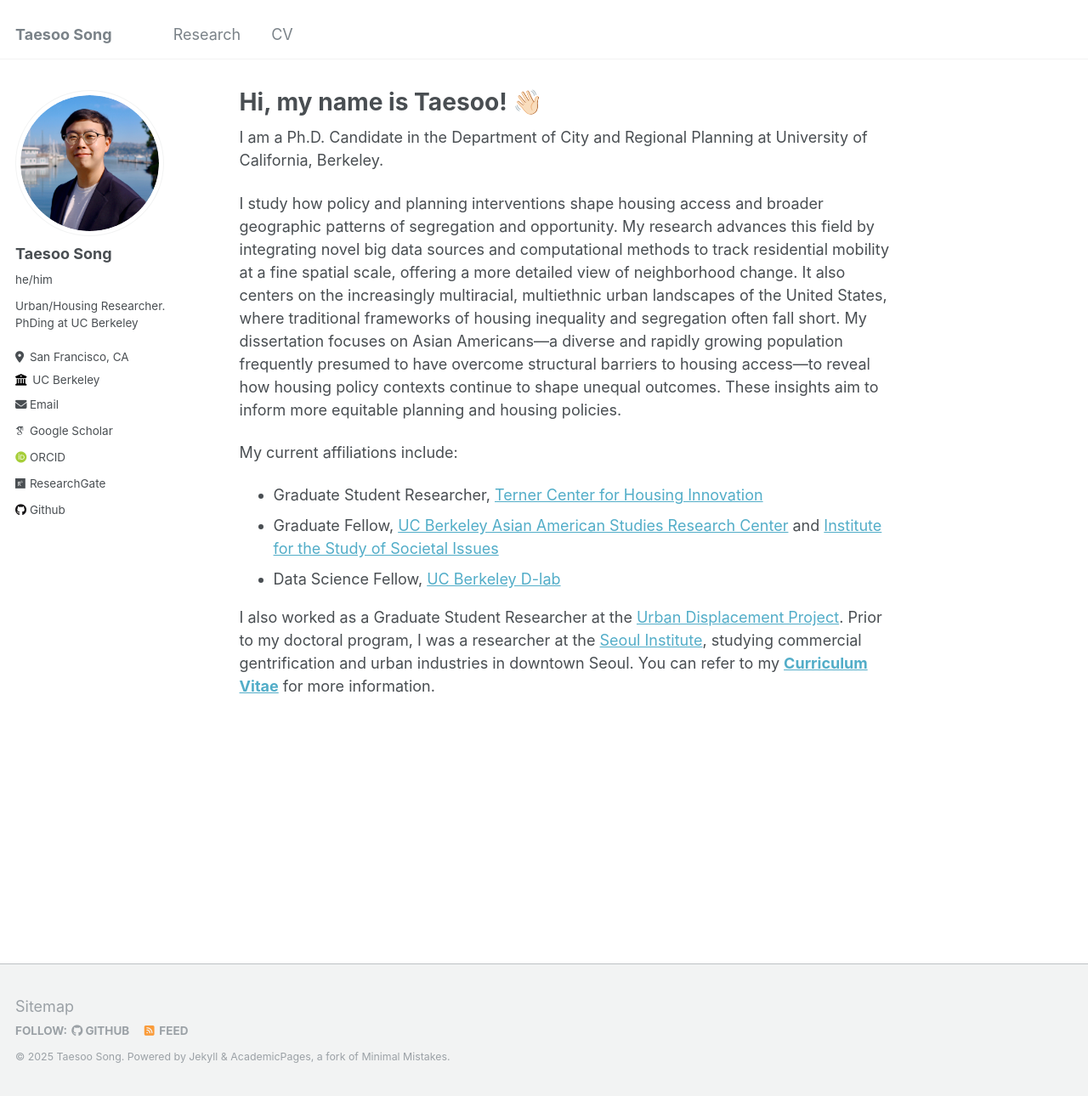
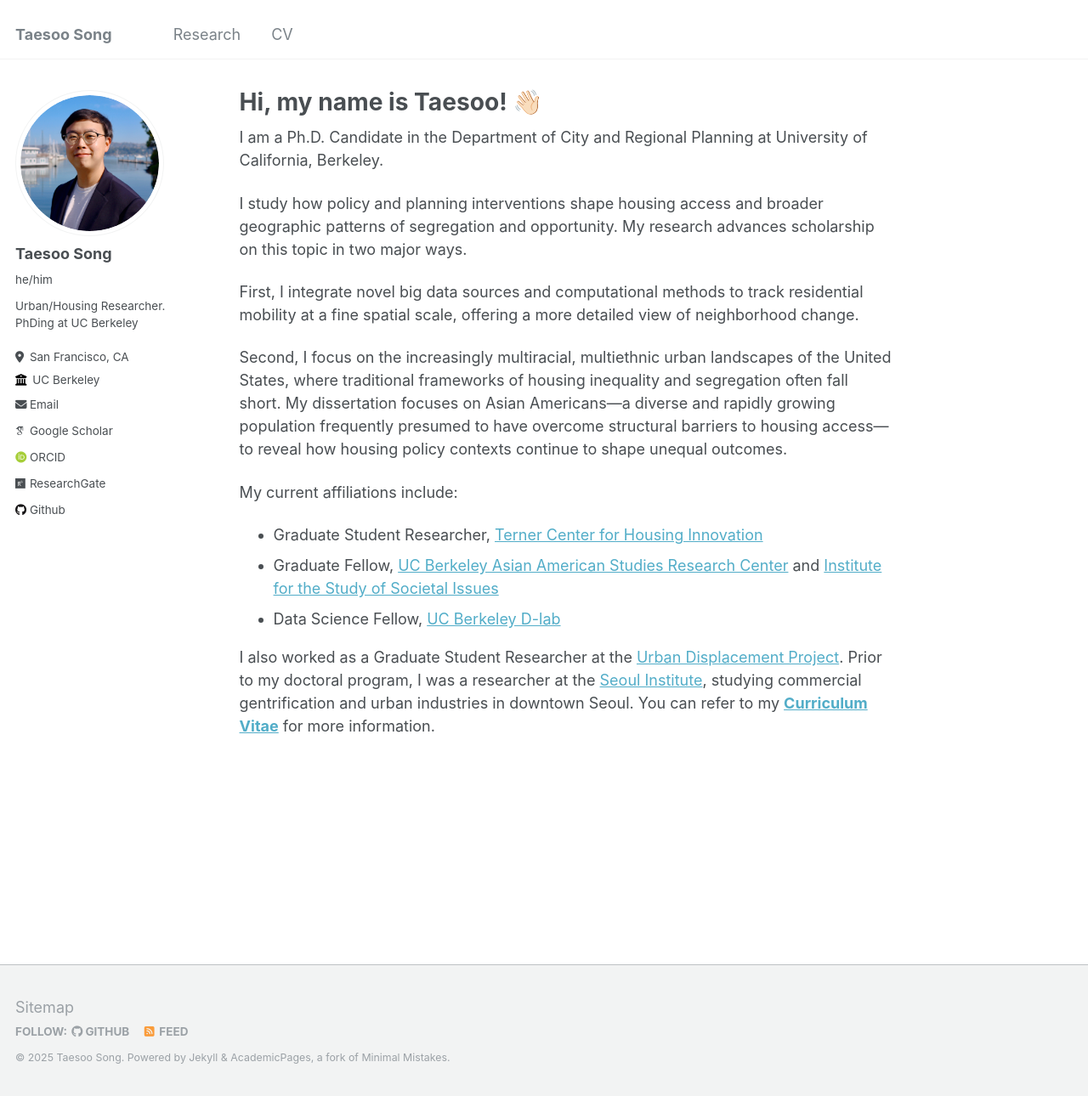
Before and after one commit to taesoosong/taesoosong.github.io, a Jekyll site: the page built from _pages/about.md, in a window 1280 px wide and 1290 px high. Shown: the whole window at 85% size. Built offline with Jekyll 4.4.1, drawn with Linux system fonts in a browser that asks for light colours; some web fonts are replaced.

Commit message:
Update about.md

```diff
--- a/_pages/about.md
+++ b/_pages/about.md
@@ -10,7 +10,11 @@ redirect_from:
 
 I am a Ph.D. Candidate in the Department of City and Regional Planning at University of California, Berkeley.
 
-I study how policy and planning interventions shape housing access and broader geographic patterns of segregation and opportunity. My research advances this field by integrating novel big data sources and computational methods to track residential mobility at a fine spatial scale, offering a more detailed view of neighborhood change. It also centers on the increasingly multiracial, multiethnic urban landscapes of the United States, where traditional frameworks of housing inequality and segregation often fall short. My dissertation focuses on Asian Americans—a diverse and rapidly growing population frequently presumed to have overcome structural barriers to housing access—to reveal how housing policy contexts continue to shape unequal outcomes. These insights aim to inform more equitable planning and housing policies.
+I study how policy and planning interventions shape housing access and broader geographic patterns of segregation and opportunity. My research advances scholarship on this topic in two major ways.
+
+First, I integrate novel big data sources and computational methods to track residential mobility at a fine spatial scale, offering a more detailed view of neighborhood change.
+
+Second, I focus on the increasingly multiracial, multiethnic urban landscapes of the United States, where traditional frameworks of housing inequality and segregation often fall short. My dissertation focuses on Asian Americans—a diverse and rapidly growing population frequently presumed to have overcome structural barriers to housing access—to reveal how housing policy contexts continue to shape unequal outcomes.
 
 My current affiliations include:
 - Graduate Student Researcher, [Terner Center for Housing Innovation](https://ternercenter.berkeley.edu/)
```
